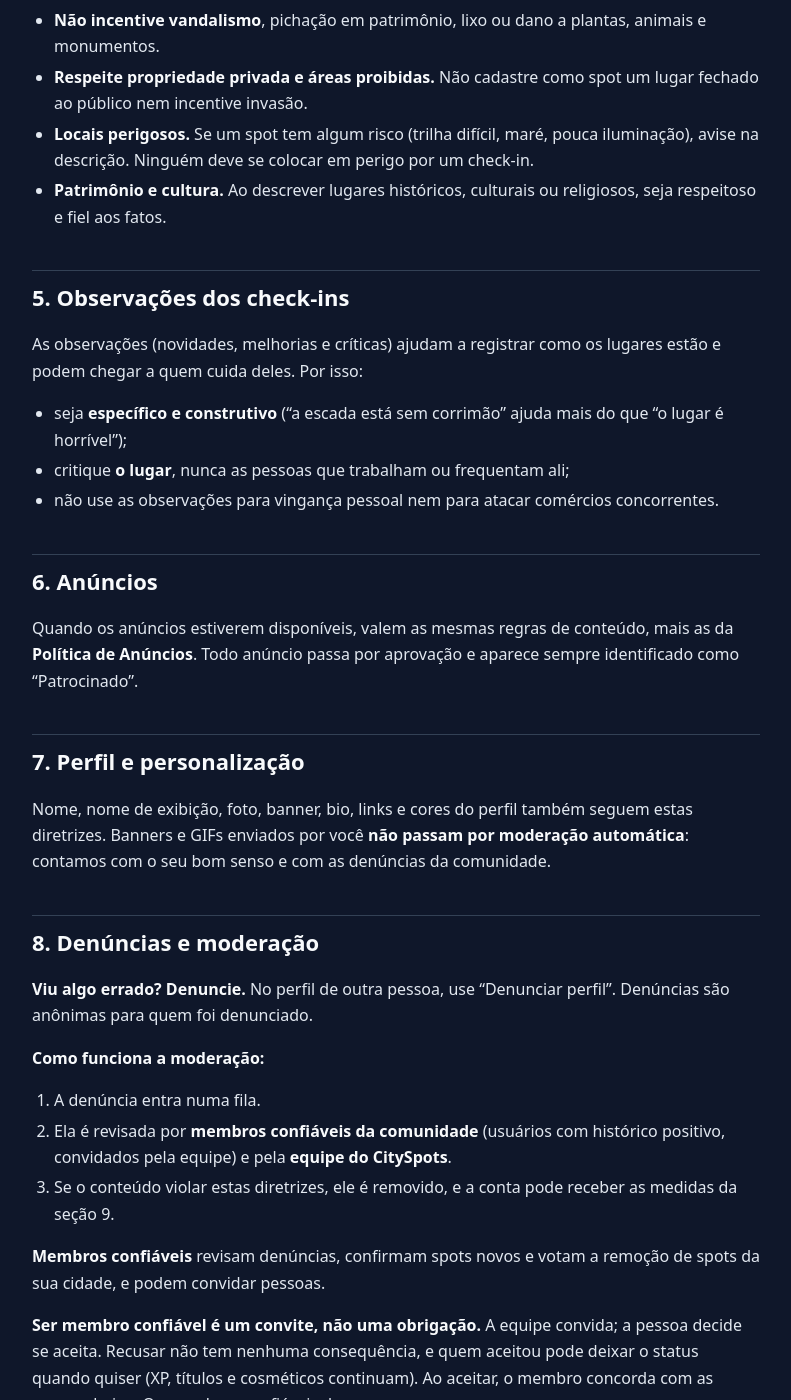
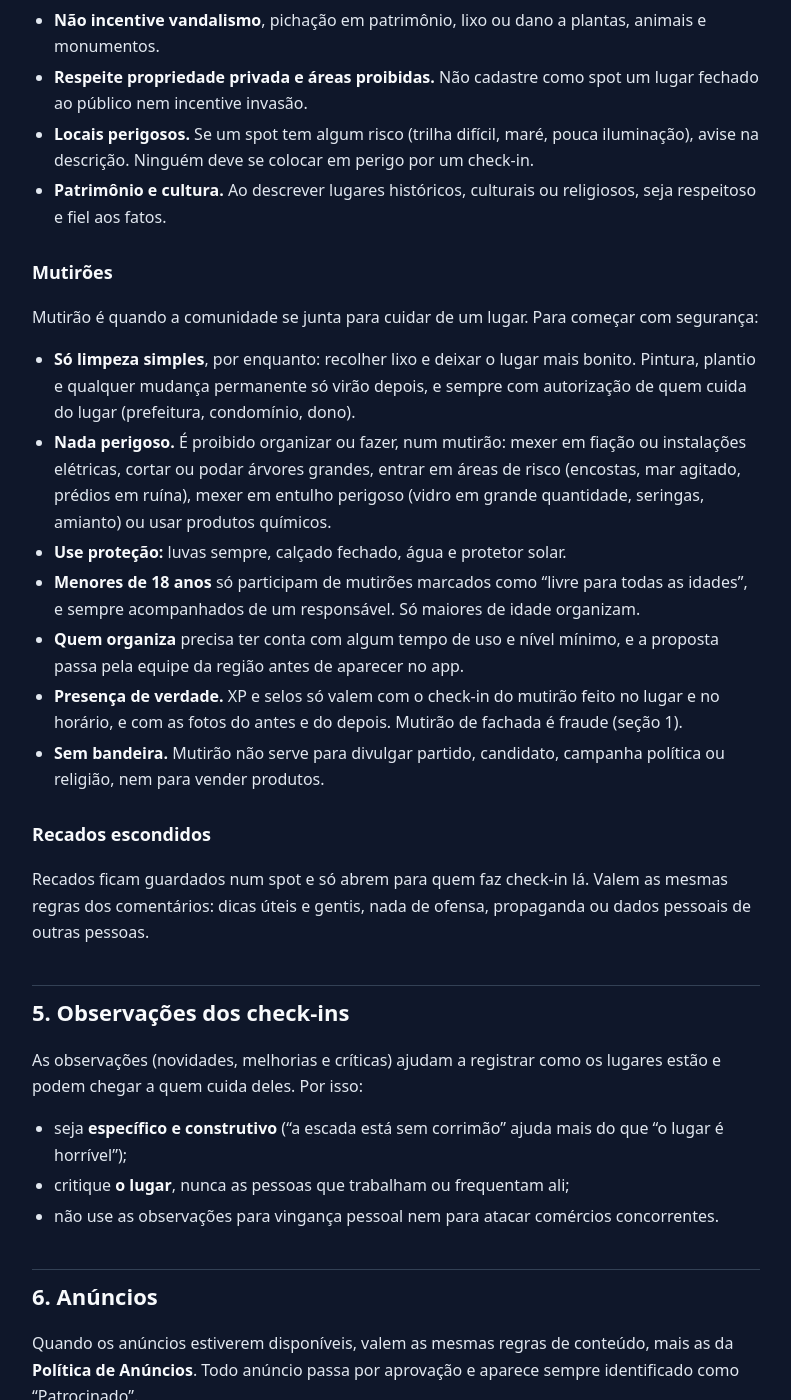
Before and after one commit to userm4c/cityspots-site, a Jekyll site: the page built from diretrizes.md, in a window 1280 px wide and 1400 px high, scrolled down 1791 px. Shown: the whole window, without its empty margins (244-1035 px from the left). Built offline with Jekyll 4.4.1, drawn with Linux system fonts in a browser that asks for light colours; some of the changed text lies outside the part shown.

Commit message:
Diretrizes, Termos e Privacidade: mutirões, recados, meta da cidade e movimento agora

```diff
--- a/diretrizes.md
+++ b/diretrizes.md
@@ -4,9 +4,9 @@ title: Diretrizes da Comunidade
 permalink: /diretrizes/
 ---
 
-**Última atualização:** 12 de outubro de 2026
+**Última atualização:** 15 de outubro de 2026
 
-O CitySpots existe para a gente descobrir, valorizar e cuidar dos lugares da nossa cidade, juntos. Estas diretrizes explicam o que esperamos de quem participa. Elas valem para tudo o que você publica: spots, fotos, check-ins, legendas, observações, comentários, avistamentos, trilhas, perfil e anúncios.
+O CitySpots existe para a gente descobrir, valorizar e cuidar dos lugares da nossa cidade, juntos. Estas diretrizes explicam o que esperamos de quem participa. Elas valem para tudo o que você publica: spots, fotos, check-ins, legendas, observações, comentários, recados, avistamentos, trilhas, mutirões, perfil e anúncios.
 
 Elas fazem parte dos [Termos de Uso](TERMOS_DE_USO.md). Quem não segue as diretrizes pode ter conteúdo removido e a conta suspensa ou banida (veja a seção 9).
 
@@ -47,6 +47,22 @@ O CitySpots é sobre valorizar os lugares, não estragá-los.
 - **Respeite propriedade privada e áreas proibidas.** Não cadastre como spot um lugar fechado ao público nem incentive invasão.
 - **Locais perigosos.** Se um spot tem algum risco (trilha difícil, maré, pouca iluminação), avise na descrição. Ninguém deve se colocar em perigo por um check-in.
 - **Patrimônio e cultura.** Ao descrever lugares históricos, culturais ou religiosos, seja respeitoso e fiel aos fatos.
+
+### Mutirões
+
+Mutirão é quando a comunidade se junta para cuidar de um lugar. Para começar com segurança:
+
+- **Só limpeza simples**, por enquanto: recolher lixo e deixar o lugar mais bonito. Pintura, plantio e qualquer mudança permanente só virão depois, e sempre com autorização de quem cuida do lugar (prefeitura, condomínio, dono).
+- **Nada perigoso.** É proibido organizar ou fazer, num mutirão: mexer em fiação ou instalações elétricas, cortar ou podar árvores grandes, entrar em áreas de risco (encostas, mar agitado, prédios em ruína), mexer em entulho perigoso (vidro em grande quantidade, seringas, amianto) ou usar produtos químicos.
+- **Use proteção:** luvas sempre, calçado fechado, água e protetor solar.
+- **Menores de 18 anos** só participam de mutirões marcados como "livre para todas as idades", e sempre acompanhados de um responsável. Só maiores de idade organizam.
+- **Quem organiza** precisa ter conta com algum tempo de uso e nível mínimo, e a proposta passa pela equipe da região antes de aparecer no app.
+- **Presença de verdade.** XP e selos só valem com o check-in do mutirão feito no lugar e no horário, e com as fotos do antes e do depois. Mutirão de fachada é fraude (seção 1).
+- **Sem bandeira.** Mutirão não serve para divulgar partido, candidato, campanha política ou religião, nem para vender produtos.
+
+### Recados escondidos
+
+Recados ficam guardados num spot e só abrem para quem faz check-in lá. Valem as mesmas regras dos comentários: dicas úteis e gentis, nada de ofensa, propaganda ou dados pessoais de outras pessoas.
 
 ## 5. Observações dos check-ins
 
```
Also changed, not shown: privacidade.md (+6 -1 lines), termos.md (+4 -2 lines).
